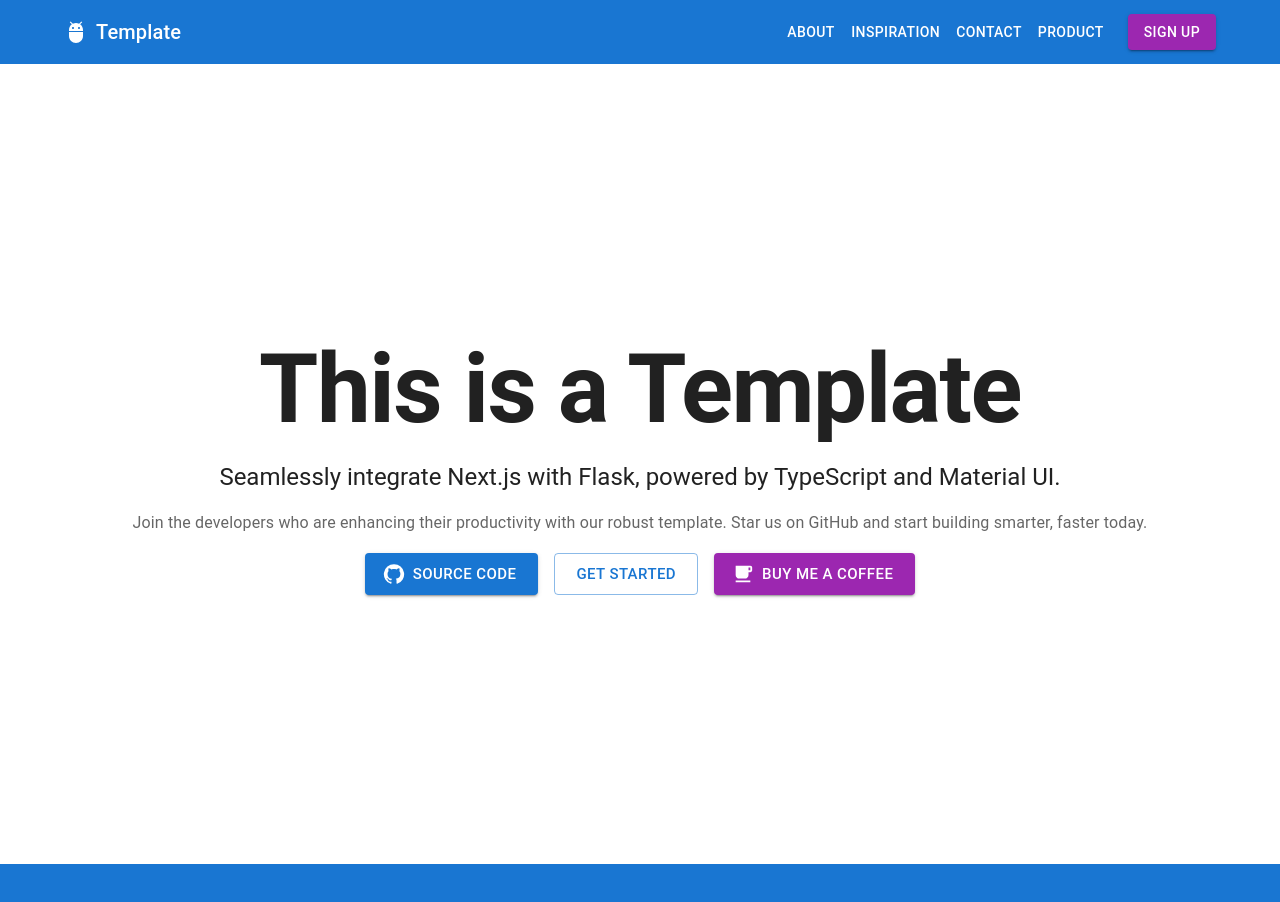
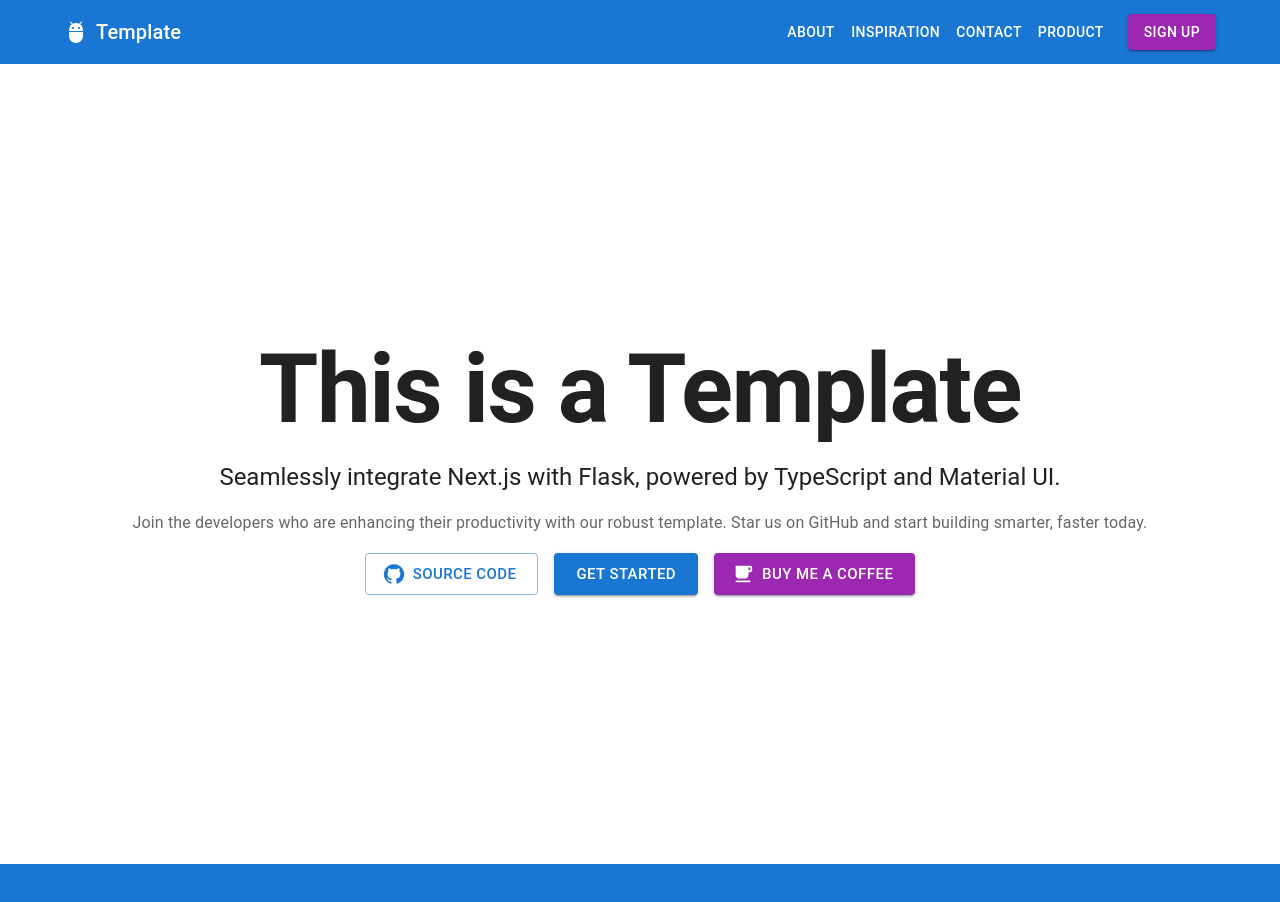
Before and after one commit to jameschapman19/Template, a Next.js app: page / in a window 1280 px wide. Shown: the top 902 px of the page. Built offline with nearby package versions, Linux system fonts and the light colour scheme.

Commit message:
LLM Stuff working

```diff
--- a/src/components/HeroSection.tsx
+++ b/src/components/HeroSection.tsx
@@ -36,7 +36,7 @@ const HeroSection = () => (
                 gap: 2, // Add space between buttons
             }}>
                 <Button
-                    variant="contained"
+                    variant="outlined"
                     color="primary"
                     size="large"
                     href="https://github.com/jameschapman19/template"
@@ -47,7 +47,7 @@ const HeroSection = () => (
                     Source Code
                 </Button>
                 <Button
-                    variant="outlined"
+                    variant="contained"
                     color="primary"
                     size="large"
                     href="/product" // Assuming you have an anchor tag or route for getting started
```
Also changed, not shown: src/app/product/page.tsx (+5 -2 lines).
